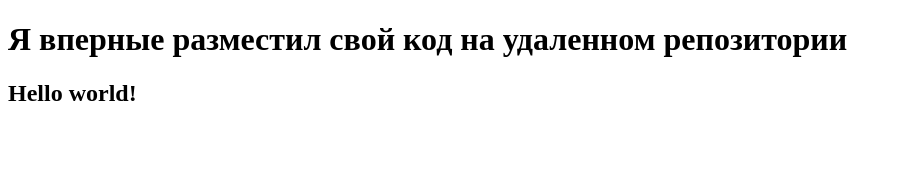
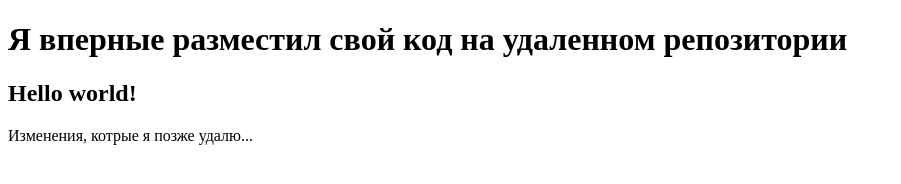
Before and after one commit to LeraOcneva/test_repo_, a plain HTML site: page index.html in a window 1280 px wide. Shown: the whole page, without its empty margins (0-901 px from the left). Drawn offline with Linux system fonts and the light colour scheme.

Commit message:
Ошибочный коммит

```diff
--- a/index.html
+++ b/index.html
@@ -8,5 +8,6 @@
 <body>
     <h1>Я вперные разместил свой код на удаленном репозитории</h1>
     <h2>Hello world!</h2>
+    <p>Изменения, котрые я позже удалю...</p>
 </body>
 </html>
```
